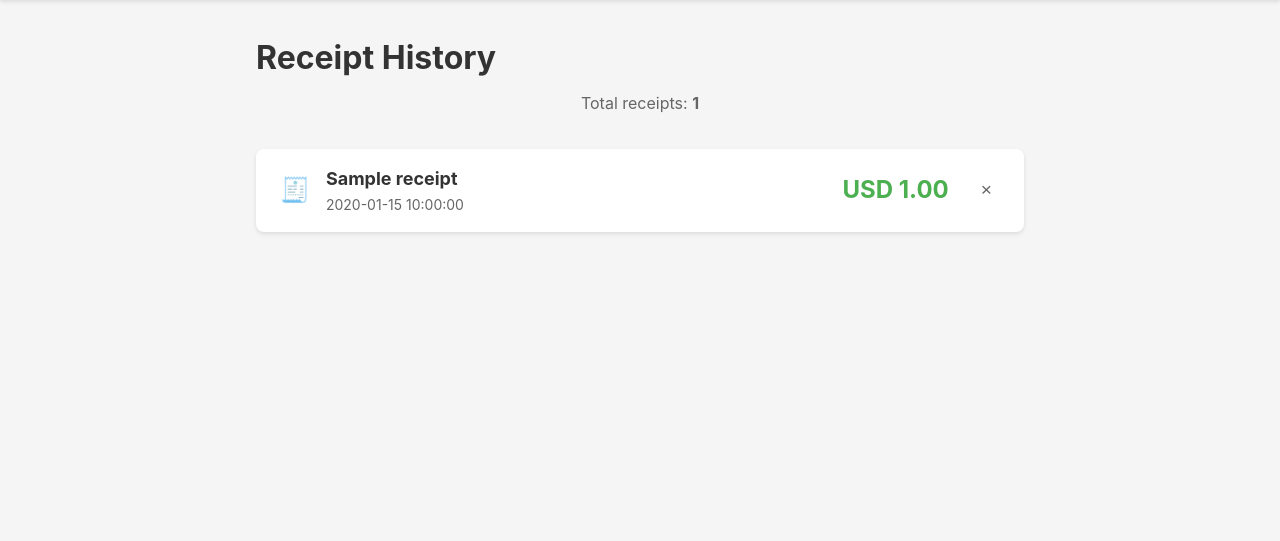
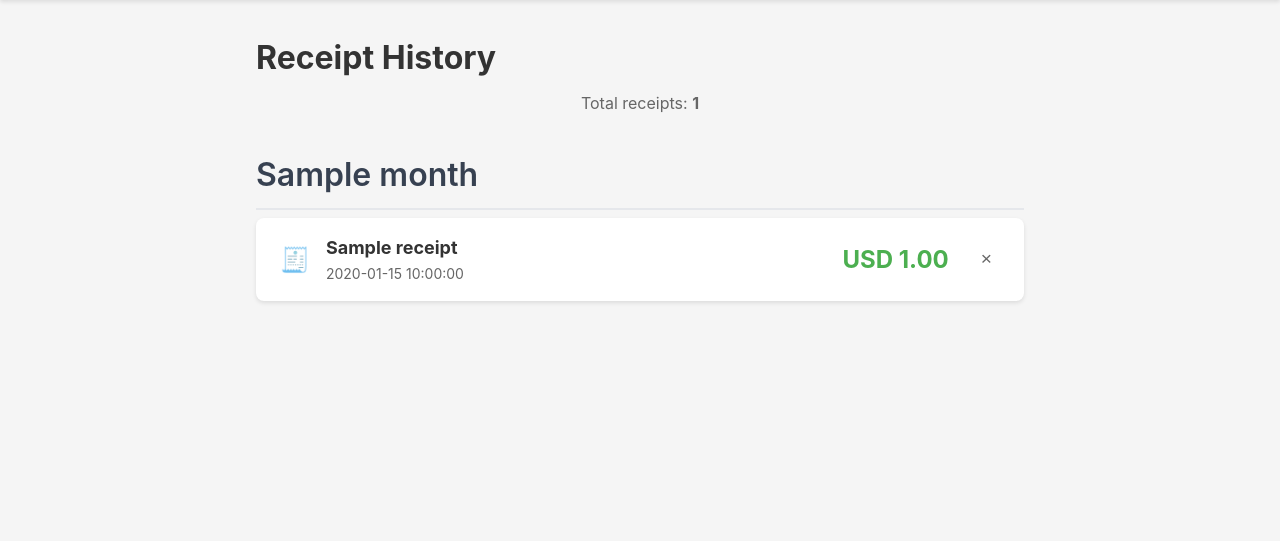
Before and after one commit to andrew-git-account/ShoppingTracker, a Flask app: template templates/history.html in a window 1280 px wide. Shown: the part 83-624 px from the top of the page. Run offline with Flask 3, Linux system fonts and the light colour scheme; the visitor is signed in with stand-in values (Sample User, id 1); the template is opened without the code that fills it: most values are stand-ins (such as "Sample title", 1, 10 or a date in 2020).

Commit message:
SP-003: Grouping Receipts by Month
- Added grouping logic to /history route to organize receipts by YYYY-MM month keys with descending sort
- Updated history template to render month groups with headers, maintaining expandable receipt cards
- Added CSS styling for month-group and month-header elements for visual separation
- Enhanced test suite with 6 new tests covering grouping, sorting, and edge cases (83 total tests pass)

Co-Authored-By: Claude Sonnet 4.6 <noreply@anthropic.com>

```diff
--- a/app/routes.py
+++ b/app/routes.py
@@ -223,29 +223,53 @@ def register_routes(app: Flask):
         """
         Receipt history page.
 
-        GET /history → Shows all receipts
+        GET /history → Shows all receipts grouped by month
 
-        Displays all receipts in expandable cards.
-        Most recent receipts shown first.
+        Displays all receipts in expandable cards, grouped by YYYY-MM.
+        Groups and receipts within groups are sorted newest-first.
         """
         try:
+            from collections import defaultdict
+
             # Get all receipts from database
             receipts = app.receipt_service.get_all_receipts()
 
             # Get total count
             total_count = app.receipt_service.get_receipts_count()
 
-            # Render history page with receipts
+            # Group receipts by month (YYYY-MM)
+            grouped = defaultdict(list)
+            for receipt in receipts:
+                # Use purchase_date if available, otherwise saved_at
+                date_str = receipt.purchase_date or receipt.saved_at[:10]
+                month_key = date_str[:7]  # Extract YYYY-MM
+                grouped[month_key].append(receipt)
+
+            # Sort groups newest-first (descending), and receipts within each group by date descending
+            sorted_groups = []
+            for month_key in sorted(grouped.keys(), reverse=True):
+                receipts_in_month = grouped[month_key]
+                # Sort receipts within group by date descending
+                receipts_in_month.sort(
+                    key=lambda r: r.purchase_date or r.saved_at[:10],
+                    reverse=True
+                )
+                sorted_groups.append({
+                    'month': month_key,
+                    'receipts': receipts_in_month
+                })
+
+            # Render history page with grouped receipts
             return render_template(
                 'history.html',
-                receipts=receipts,
+                grouped_receipts=sorted_groups,
                 total_count=total_count
             )
 
         except Exception as e:
             print(f"Error loading history: {e}")
             flash('Error loading receipt history.', 'error')
-            return render_template('history.html', receipts=[], total_count=0)
+            return render_template('history.html', grouped_receipts=[], total_count=0)
 
     # ===================================
     # Receipt Detail Page (Optional)
--- a/static/css/style.css
+++ b/static/css/style.css
@@ -377,6 +377,20 @@ label {
     gap: var(--spacing-md);
 }
 
+/* Month Grouping */
+.month-group {
+    margin-bottom: 2rem;
+}
+
+.month-header {
+    font-size: 1.25rem;
+    font-weight: 600;
+    color: #374151;
+    margin-bottom: 1rem;
+    padding-bottom: 0.5rem;
+    border-bottom: 2px solid #e5e7eb;
+}
+
 /* Receipt Card (using <details> element) */
 .receipt-card {
     background-color: var(--card-background);
--- a/templates/history.html
+++ b/templates/history.html
@@ -7,9 +7,12 @@
     <h2>Receipt History</h2>
     <p class="subtitle">Total receipts: <strong>{{ total_count }}</strong></p>
 
-    {% if receipts %}
+    {% if grouped_receipts %}
         <div class="receipts-list">
-            {% for receipt in receipts %}
+            {% for group in grouped_receipts %}
+                <div class="month-group">
+                    <h2 class="month-header">{{ group.month }}</h2>
+                    {% for receipt in group.receipts %}
                         <details class="receipt-card">
                             <summary class="receipt-summary">
                                 <div class="receipt-header">
@@ -97,6 +100,8 @@
                         </details>
                     {% endfor %}
                 </div>
+            {% endfor %}
+        </div>
     {% else %}
         <div class="empty-state">
             <div class="empty-icon">📭</div>
```
Also changed, not shown: Specification/BehaviorSpec.md (+15 -0 lines), backlog/SP-003-grouping-receipts-by-month.md (deleted, +0 -19 lines), backlog/done/SP-003-grouping-receipts-by-month.md (added, +28 -0 lines), tests/test_routes.py (+100 -3 lines). Lines whose indentation alone changed are shown as unchanged.
